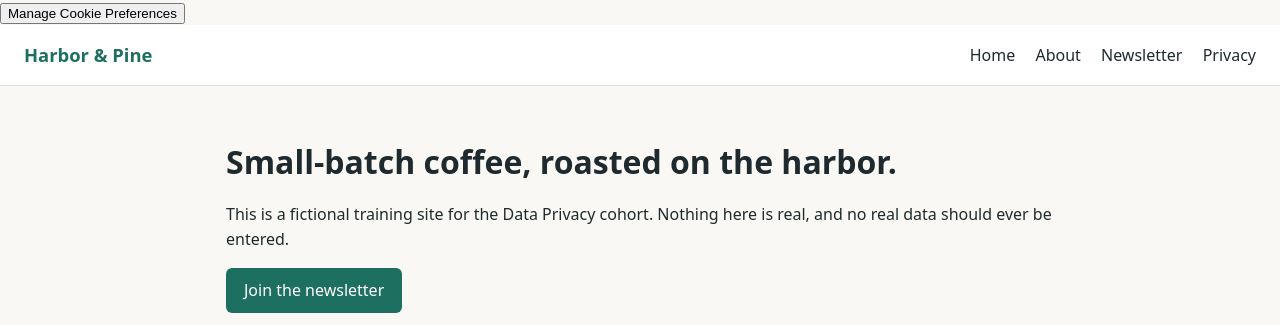
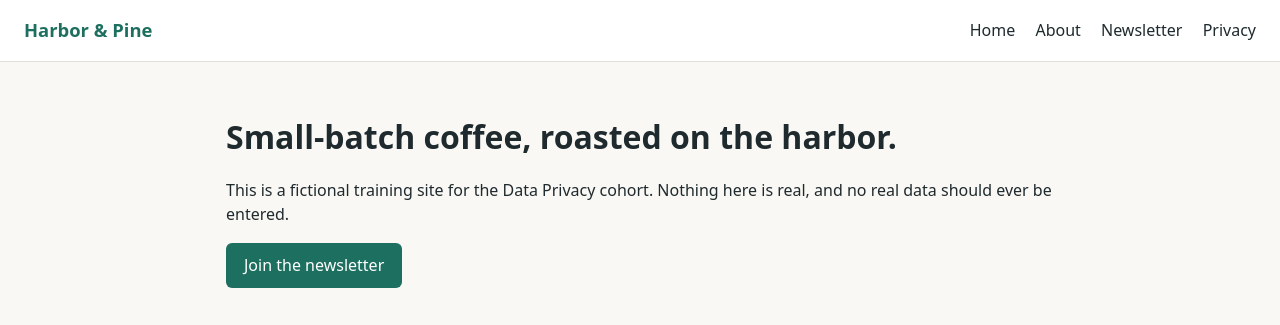
Before and after one commit to steveeeyton/steveeeyton.github.io, a plain HTML site: page index.html in a window 1280 px wide. Shown: the top 325 px of the page. Drawn offline with Linux system fonts and the light colour scheme.

Commit message:
Remove class from cookie preference button

```diff
--- a/index.html
+++ b/index.html
@@ -27,8 +27,7 @@
 	parent_node.appendChild(s);
 })()
 	</script>
-	<!-- You may style the button by overriding class "cmp-revoke-consent" -->
-<button class="cmp-revoke-consent">Manage Cookie Preferences</button>
+
   <!-- ===== END SECURITI-COOKIE-BANNER ===== -->
 <script src="assets/js/analytics.js"></script>
 </head>
@@ -74,7 +73,7 @@
     <p>
       <a href="privacy.html">Privacy Notice</a> ·
       <!-- Opens the Securiti cookie preference center once the banner is deployed -->
-      <button class="cmp-revoke-consent linklike" onclick="if (typeof showConsentPreferencesPopup === 'function') { showConsentPreferencesPopup(); } else { alert('Cookie banner not deployed yet.'); }">Cookie Preferences</button>
+      <button class="linklike" onclick="if (typeof showConsentPreferencesPopup === 'function') { showConsentPreferencesPopup(); } else { alert('Cookie banner not deployed yet.'); }">Cookie Preferences</button>
       · <a id="privacy-center-link" href="#">Privacy Center</a>
     </p>
   </footer>
```
